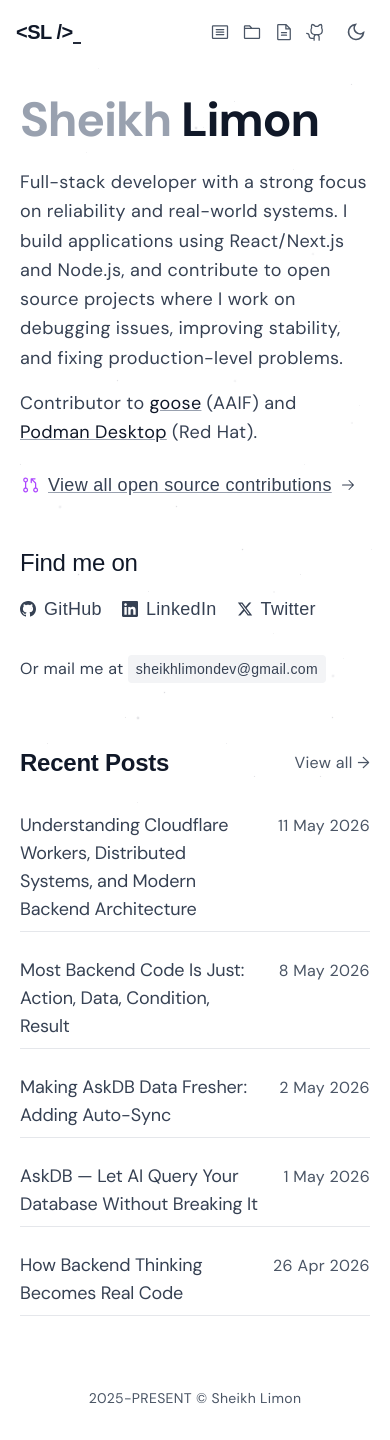
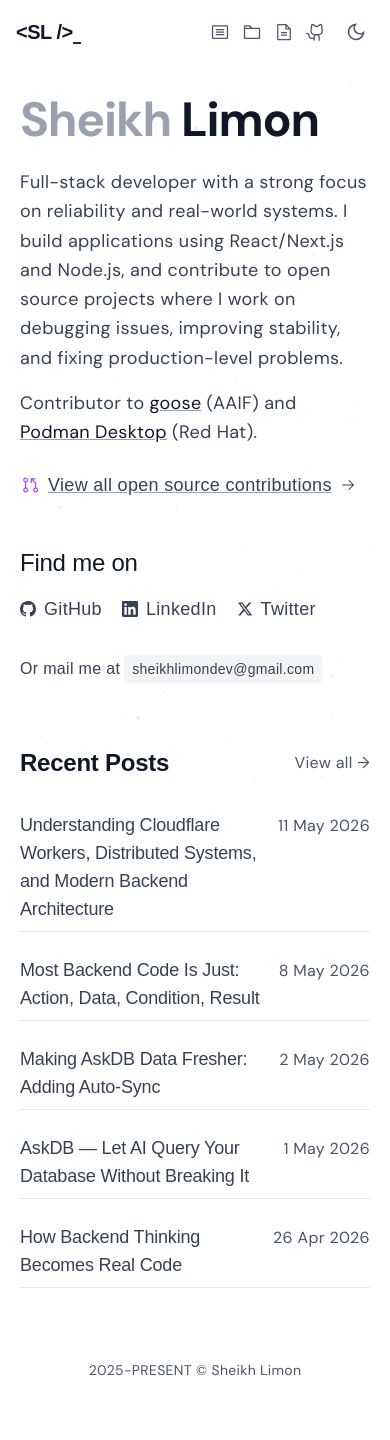
Before and after one commit to sheikhlimon/limon-portfolio, a Next.js app: page / in a window 390 px wide. After the commit the page ends 1412 px from the top, so only its background shows below. Built offline with nearby package versions, Linux system fonts and the light colour scheme; a web font is replaced by a local one.

Commit message:
fix: recent posts CaskaydiaMono, email button DM Sans, inline on mobile

```diff
--- a/app/components/Hero.tsx
+++ b/app/components/Hero.tsx
@@ -126,12 +126,12 @@ export default function Hero() {
             animate={{ opacity: 1 }}
             transition={{ delay: 1.4, duration: 0.5 }}
           >
-            <p className="text-base text-gray-700 dark:text-gray-300 flex flex-wrap items-baseline gap-x-1">
+            <p className="text-base text-gray-700 dark:text-gray-300 flex flex-nowrap items-baseline gap-x-1 font-display">
               <span>Or mail me at</span>
               <span className="relative inline-block">
                 <button
                   onClick={copyEmail}
-                  className="px-2 py-1 bg-gray-100 dark:bg-gray-800 text-gray-700 dark:text-gray-300 font-mono text-sm rounded hover:bg-gray-200 dark:hover:bg-gray-700 transition-colors duration-300 cursor-pointer"
+                  className="px-2 py-1 bg-gray-100 dark:bg-gray-800 text-gray-700 dark:text-gray-300 text-sm rounded hover:bg-gray-200 dark:hover:bg-gray-700 transition-colors duration-300 cursor-pointer"
                 >
                   {copied ? "Copied!" : SITE_CONFIG.email}
                 </button>
--- a/app/components/RecentPosts.tsx
+++ b/app/components/RecentPosts.tsx
@@ -11,7 +11,7 @@ export default function RecentPosts() {
   return (
     <section id="recent-posts" className="space-y-6">
       <div className="flex items-center justify-between">
-        <h2 className="text-2xl font-semibold">Recent Posts</h2>
+        <h2 className="text-2xl font-semibold font-display">Recent Posts</h2>
         <Link
           href="/posts"
           className="text-base text-gray-600 dark:text-gray-400 hover:text-gray-900 dark:hover:text-white hover:translate-x-1 transition-all duration-300"
@@ -31,7 +31,7 @@ export default function RecentPosts() {
                 className="block py-2 border-b border-gray-200 dark:border-gray-800 hover:border-gray-400/50 dark:hover:border-gray-500/50 transition-colors duration-300"
               >
                 <div className="flex items-baseline justify-between gap-4">
-                  <h3 className="text-lg text-gray-700 dark:text-gray-300 group-hover:underline transition-all duration-300 group-hover:translate-x-1 font-normal">
+                  <h3 className="text-lg text-gray-700 dark:text-gray-300 group-hover:underline transition-all duration-300 group-hover:translate-x-1 font-normal font-display">
                     {post.title}
                   </h3>
                   <span className="text-base text-gray-600 dark:text-gray-400 whitespace-nowrap">
@@ -45,7 +45,7 @@ export default function RecentPosts() {
                 className="block py-2 border-b border-gray-200 dark:border-gray-800 hover:border-gray-400/50 dark:hover:border-gray-500/50 transition-colors duration-300"
               >
                 <div className="flex items-baseline justify-between gap-4">
-                  <h3 className="text-lg text-gray-700 dark:text-gray-300 group-hover:underline transition-all duration-300 group-hover:translate-x-1 font-normal">
+                  <h3 className="text-lg text-gray-700 dark:text-gray-300 group-hover:underline transition-all duration-300 group-hover:translate-x-1 font-normal font-display">
                     {post.title}
                   </h3>
                   <span className="text-base text-gray-600 dark:text-gray-400 whitespace-nowrap">
```
